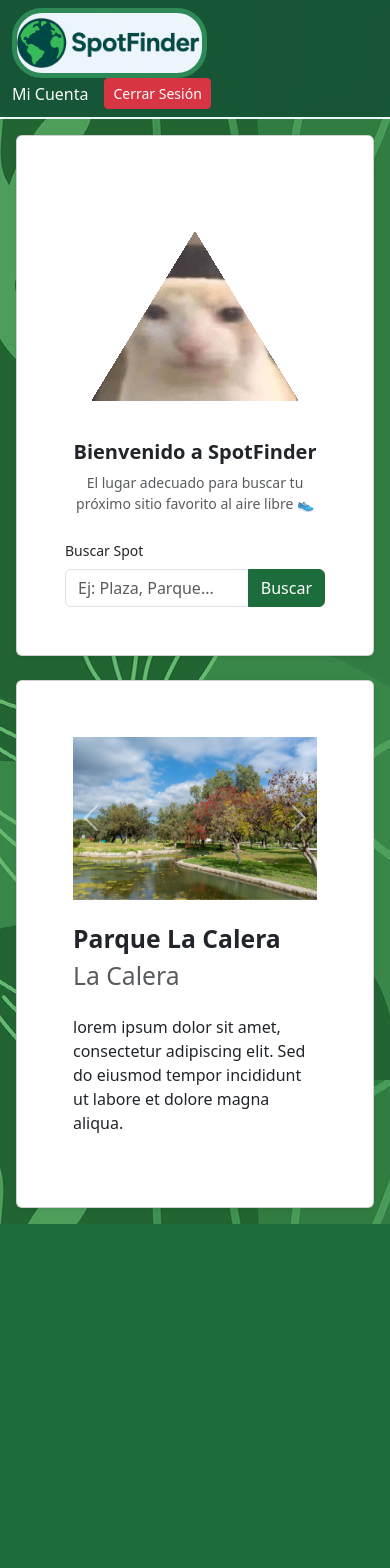
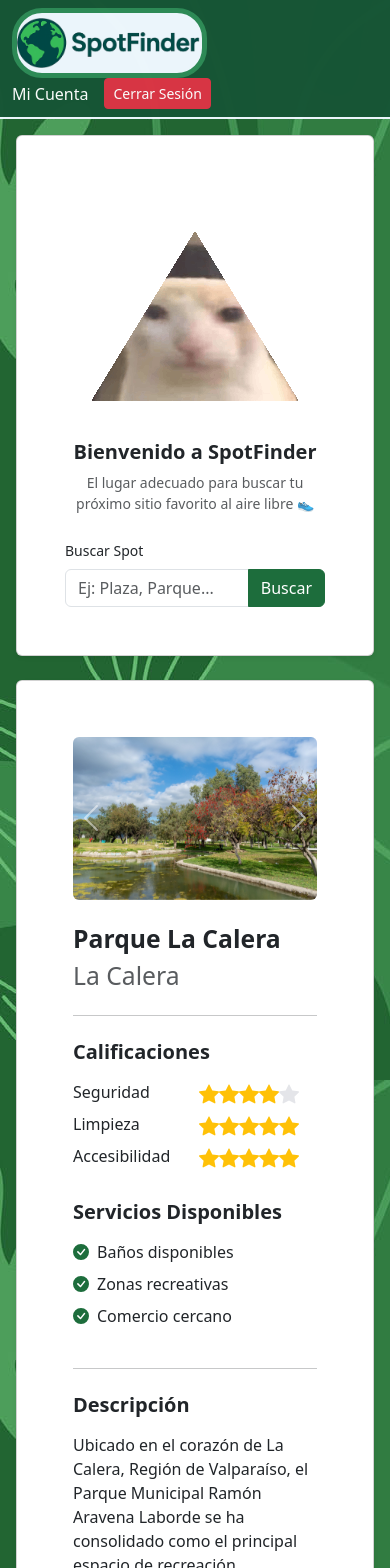
Before and after one commit to ChoripanAK47/SpotFinderReact, a React (Vite) app in the folder SpotFinderReact/: page /spot/1 in a window 390 px wide. Shown: the top 1568 px of the page. Before the commit the page ends 1224 px from the top, so only its background shows below. Built offline with nearby package versions, Linux system fonts and the light colour scheme.

Commit message:
Mejoras en la pagina del mapa

```diff
--- a/SpotFinderReact/src/data.js
+++ b/SpotFinderReact/src/data.js
@@ -2,51 +2,55 @@ export const spots = [
   {
     spotId: '1',
     nombre: 'Parque La Calera',
-    descripcion: 'lorem ipsum dolor sit amet, consectetur adipiscing elit. Sed do eiusmod tempor incididunt ut labore et dolore magna aliqua.',
-    ubicacion: { lat: -33.0232, lng: -71.5530 },
+    descripcion: `Ubicado en el corazón de La Calera, Región de Valparaíso, el Parque Municipal Ramón Aravena Laborde se ha consolidado como el principal espacio de recreación, encuentro comunitario y esparcimiento familiar de la comuna. Su nombre honra al exalcalde Ramón Aravena Laborde, figura clave en el desarrollo urbano local.
+
+    Durante años, el parque fue administrado bajo concesiones breves, lo que limitaba la posibilidad de ejecutar proyectos de largo plazo. Sin embargo, en octubre de 2023, se marcó un hito histórico: el municipio de La Calera, liderado por el alcalde Johnny Piraíno, logró firmar una concesión por 25 años con el Ministerio de Bienes Nacionales. Este acuerdo permitió planificar mejoras estructurales y sociales, como la instalación de una pista de patinaje, un parque para mascotas y un cierre perimetral financiado por el Fondo Nacional de Desarrollo Regional.
+
+    Hoy, el parque no solo representa un pulmón verde vital para la ciudad, sino también un símbolo de gestión comunitaria, visión urbana y compromiso con el bienestar de los caleranos y caleranas.`,
+    ubicacion: { lat: -32.787788, lng: -71.184983},
     fotosUrls: ['/imagenesSpots/ParqueLaCalera.jpg', '/imagenesSpots/ParqueLaCalera1.jpg', '/imagenesSpots/ParqueLaCalera2.jpg', '/imagenesSpots/ParqueLaCalera3.jpg'],
     comuna: 'La Calera',
     calificacionPromedio: { seguridad: 4, limpieza: 5, accesibilidad: 5 },
-    servicios: { tieneBanos: true, tieneZonasRecreativas: false, tieneComercioCercano: true }
+    servicios: { tieneBanos: true, tieneZonasRecreativas: true, tieneComercioCercano: true }
   },
   {
     spotId: '2',
     nombre: 'Skatepark La Calera',
     descripcion: 'Skatepark en La Calera.',
-    ubicacion: { lat: -33.0264, lng: -71.5503 },
+    ubicacion: { lat: -32.782243, lng: -71.189674 },
     fotosUrls: ['/imagenesSpots/SkateparkLaCalera.jpg'],
     comuna: 'La Calera',
-    calificacionPromedio: { seguridad: 4, limpieza: 4, accesibilidad: 5 },
+    calificacionPromedio: { seguridad: 2, limpieza: 3, accesibilidad: 3 },
     servicios: { tieneBanos: true, tieneZonasRecreativas: true, tieneComercioCercano: false }
   },
   {
     spotId: '3',
     nombre: 'Laguna Sausalito',
     descripcion: 'Laguna Sausalito.',
-    ubicacion: { lat: -33.0378, lng: -71.6310 },
+    ubicacion: { lat: -33.012848, lng: -71.537790 },
     fotosUrls: ['/imagenesSpots/LagunaSausalitoVina.jpg'],
     comuna: 'Viña del Mar',
     calificacionPromedio: { seguridad: 3, limpieza: 2, accesibilidad: 3 },
-    servicios: { tieneBanos: true, tieneZonasRecreativas: false, tieneComercioCercano: true }
+    servicios: { tieneBanos: true, tieneZonasRecreativas: true, tieneComercioCercano: true }
   },
   {
     spotId: '4',
     nombre: 'Plaza Cemento Melón',
     descripcion: 'Plaza Cemento Melón.',
-    ubicacion: { lat: -33.0378, lng: -71.6310 },
+    ubicacion: { lat: -32.790383, lng: -71.201871 },
     fotosUrls: ['/imagenesSpots/PlazaCementoMelonLaCalera.jpg'],
     comuna: 'La Calera',
-    calificacionPromedio: { seguridad: 3, limpieza: 2, accesibilidad: 3 },
-    servicios: { tieneBanos: true, tieneZonasRecreativas: false, tieneComercioCercano: true }
+    calificacionPromedio: { seguridad: 4, limpieza: 5, accesibilidad: 5 },
+    servicios: { tieneBanos: true, tieneZonasRecreativas: true, tieneComercioCercano: true }
   },
   {
     spotId: '5',
     nombre: 'Montañas Lorem Ipsum',
     descripcion: 'Montañas Lorem Ipsum.',
-    ubicacion: { lat: -33.0378, lng: -71.6310 },
+    ubicacion: { lat: -32.792875, lng: -71.187840 },
     fotosUrls: ['/imagenesSpots/Landscape.jpg'],
     comuna: 'Loremipsumjistán',
-    calificacionPromedio: { seguridad: 3, limpieza: 2, accesibilidad: 3 },
-    servicios: { tieneBanos: false, tieneZonasRecreativas: false, tieneComercioCercano: true }
+    calificacionPromedio: { seguridad: 3, limpieza: 5, accesibilidad: 1 },
+    servicios: { tieneBanos: false, tieneZonasRecreativas: true, tieneComercioCercano: false }
   },
 ];
--- a/SpotFinderReact/src/pages/MapPage.jsx
+++ b/SpotFinderReact/src/pages/MapPage.jsx
@@ -5,7 +5,7 @@ import { Link } from 'react-router-dom';
 
 const containerStyle = {
   width: '100%',
-  height: 'calc(100vh - 200px)', // Altura del mapa
+  height: 'calc(94vh - 200px)', // Altura del mapa
   borderRadius: '0.375rem'
 };
 
@@ -14,10 +14,42 @@ const center = {
   lng: -71.40
 };
 
+const mapOptions = {
+  zoomControl: true,
+  streetViewControl: true,
+  mapTypeControl: false,
+  fullscreenControl: false,
+  scrollwheel: true,
+  rotateControl: true,
+  minZoom: 9,
+  maxZoom: 15,
+};
+
+const StarRating = ({ rating, label }) => {
+  const totalStars = 5;
+  const filledStars = Math.round(rating);
+
+  return (
+    <div className="d-flex align-items-center mb-1 small">
+      <span className="me-2" style={{ minWidth: '80px' }}>{label}</span>
+      <div>
+        {[...Array(totalStars)].map((_, index) => (
+          <svg key={index} xmlns="[http://www.w3.org/2000/svg](http://www.w3.org/2000/svg)" width="16" height="16" fill={index < filledStars ? '#ffc107' : '#e4e5e9'} className="bi bi-star-fill" viewBox="0 0 16 16">
+            <path d="M3.612 15.443c-.386.198-.824-.149-.746-.592l.83-4.73L.173 6.765c-.329-.314-.158-.888.283-.95l4.898-.696L7.538.792c.197-.39.73-.39.927 0l2.184 4.327 4.898.696c.441.062.612.636.282.95l-3.522 3.356.83 4.73c.078.443-.36.79-.746.592L8 13.187l-4.389 2.256z"/>
+          </svg>
+        ))}
+      </div>
+    </div>
+  );
+};
+
 const MapPage = () => {
+  // 4. Carga del script de Google Maps con IDIOMA y REGIÓN
   const { isLoaded } = useJsApiLoader({
     id: 'google-map-script',
     googleMapsApiKey: import.meta.env.VITE_GOOGLE_MAPS_API_KEY,
+    language: 'es',
+    region: 'CL'
   });
 
   const [selectedSpot, setSelectedSpot] = useState(null);
@@ -27,7 +59,7 @@ const MapPage = () => {
   }
 
   return (
-    <div className="card shadow-sm mx-auto">
+    <div className="card shadow-sm">
       <div className="card-body p-2">
         <div className="row g-4">
           <div className="col-lg-8">
@@ -36,7 +68,7 @@ const MapPage = () => {
               mapContainerStyle={containerStyle}
               center={center}
               zoom={10}
-
+              options={mapOptions} // Aplicamos nuestras opciones personalizadas
             >
               {spots.map(spot => (
                 <Marker
@@ -50,7 +82,7 @@ const MapPage = () => {
           <div className="col-lg-4">
             <h2 className="h5 fw-bold mb-3">{selectedSpot ? 'Spot Seleccionado' : 'Spot Cercano'}</h2>
             {selectedSpot ? (
-              <div className="card h-100 shadow-sm">
+              <div className="card h-55 shadow-sm">
                 <img
                   src={selectedSpot.fotosUrls[0]}
                   alt={`Foto de ${selectedSpot.nombre}`}
@@ -60,6 +92,20 @@ const MapPage = () => {
                 <div className="card-body">
                   <h5 className="card-title fw-bold">{selectedSpot.nombre}</h5>
                   <p className="card-text text-muted">{selectedSpot.comuna}</p>
+
+                  <div className='my-3'>
+                    <StarRating rating={selectedSpot.calificacionPromedio.seguridad} label="Seguridad" />
+                    <StarRating rating={selectedSpot.calificacionPromedio.limpieza} label="Limpieza" />
+                    <StarRating rating={selectedSpot.calificacionPromedio.accesibilidad} label="Accesibilidad" />
+                  </div>
+                  <div className="col-md-6">
+                    <h5 className="fw-bold mb-3">Servicios Disponibles</h5>
+                    <ul className="list-unstyled">
+                      {selectedSpot.servicios.tieneBanos && <li className="mb-2 d-flex align-items-center"><svg xmlns="[http://www.w3.org/2000/svg](http://www.w3.org/2000/svg)" width="16" height="16" fill="currentColor" className="bi bi-check-circle-fill text-success me-2" viewBox="0 0 16 16"><path d="M16 8A8 8 0 1 1 0 8a8 8 0 0 1 16 0zm-3.97-3.03a.75.75 0 0 0-1.08.022L7.477 9.417 5.384 7.323a.75.75 0 0 0-1.06 1.06L6.97 11.03a.75.75 0 0 0 1.079-.02l3.992-4.99a.75.75 0 0 0-.01-1.05z"/></svg> Baños disponibles</li>}
+                      {selectedSpot.servicios.tieneZonasRecreativas && <li className="mb-2 d-flex align-items-center"><svg xmlns="[http://www.w3.org/2000/svg](http://www.w3.org/2000/svg)" width="16" height="16" fill="currentColor" className="bi bi-check-circle-fill text-success me-2" viewBox="0 0 16 16"><path d="M16 8A8 8 0 1 1 0 8a8 8 0 0 1 16 0zm-3.97-3.03a.75.75 0 0 0-1.08.022L7.477 9.417 5.384 7.323a.75.75 0 0 0-1.06 1.06L6.97 11.03a.75.75 0 0 0 1.079-.02l3.992-4.99a.75.75 0 0 0-.01-1.05z"/></svg> Zonas recreativas</li>}
+                      {selectedSpot.servicios.tieneComercioCercano && <li className="mb-2 d-flex align-items-center"><svg xmlns="[http://www.w3.org/2000/svg](http://www.w3.org/2000/svg)" width="16" height="16" fill="currentColor" className="bi bi-check-circle-fill text-success me-2" viewBox="0 0 16 16"><path d="M16 8A8 8 0 1 1 0 8a8 8 0 0 1 16 0zm-3.97-3.03a.75.75 0 0 0-1.08.022L7.477 9.417 5.384 7.323a.75.75 0 0 0-1.06 1.06L6.97 11.03a.75.75 0 0 0 1.079-.02l3.992-4.99a.75.75 0 0 0-.01-1.05z"/></svg> Comercio cercano</li>}
+                    </ul>
+                  </div>
                   <div className="d-grid">
                     <Link to={`/spot/${selectedSpot.spotId}`} className="btn btn-success fw-semibold">
                       Conocer
--- a/SpotFinderReact/src/pages/SpotDetailPage.jsx
+++ b/SpotFinderReact/src/pages/SpotDetailPage.jsx
@@ -1,6 +1,25 @@
 import React from 'react';
 import { useParams } from 'react-router-dom';
 import { spots } from '../data';
+
+// Componente auxiliar para renderizar las estrellas de calificación
+const StarRating = ({ rating, label }) => {
+  const totalStars = 5;
+  const filledStars = Math.round(rating);
+
+  return (
+    <div className="d-flex align-items-center mb-2">
+      <span className="me-3" style={{ minWidth: '110px' }}>{label}</span>
+      <div>
+        {[...Array(totalStars)].map((_, index) => (
+          <svg key={index} xmlns="[http://www.w3.org/2000/svg](http://www.w3.org/2000/svg)" width="20" height="20" fill={index < filledStars ? '#ffc107' : '#e4e5e9'} className="bi bi-star-fill" viewBox="0 0 16 16">
+            <path d="M3.612 15.443c-.386.198-.824-.149-.746-.592l.83-4.73L.173 6.765c-.329-.314-.158-.888.283-.95l4.898-.696L7.538.792c.197-.39.73-.39.927 0l2.184 4.327 4.898.696c.441.062.612.636.282.95l-3.522 3.356.83 4.73c.078.443-.36.79-.746.592L8 13.187l-4.389 2.256z"/>
+          </svg>
+        ))}
+      </div>
+    </div>
+  );
+};
 
 const SpotDetailPage = () => {
   const { id } = useParams();
@@ -15,7 +34,7 @@ const SpotDetailPage = () => {
       <div className="card-body p-4">
         {/* Carrusel de fotos */}
         <div id="carouselExample" className="carousel slide mb-4" data-bs-ride="carousel">
-          <div className="carousel-inner">
+          <div className="carousel-inner rounded">
             {spot.fotosUrls.map((foto, idx) => (
               <div
                 className={`carousel-item${idx === 0 ? ' active' : ''}`}
@@ -25,7 +44,7 @@ const SpotDetailPage = () => {
                   src={foto}
                   className="d-block w-100"
                   alt={`Foto ${idx + 1} de ${spot.nombre}`}
-                  style={{ maxHeight: '400px', objectFit: 'cover' }}
+                  style={{ maxHeight: '450px', objectFit: 'cover' }}
                 />
               </div>
             ))}
@@ -43,9 +62,40 @@ const SpotDetailPage = () => {
             </>
           )}
         </div>
+
         <h1 className="card-title h2 fw-bold">{spot.nombre}</h1>
         <h2 className="text-muted mb-4">{spot.comuna}</h2>
-        <p>{spot.descripcion}</p>
+
+        <hr className="my-4" />
+
+        {/* Sección de Calificaciones y Servicios */}
+        <div className="row">
+          <div className="col-md-6 mb-4 mb-md-0">
+            <h5 className="fw-bold mb-3">Calificaciones</h5>
+            <StarRating rating={spot.calificacionPromedio.seguridad} label="Seguridad" />
+            <StarRating rating={spot.calificacionPromedio.limpieza} label="Limpieza" />
+            <StarRating rating={spot.calificacionPromedio.accesibilidad} label="Accesibilidad" />
+          </div>
+          <div className="col-md-6">
+            <h5 className="fw-bold mb-3">Servicios Disponibles</h5>
+            <ul className="list-unstyled">
+              {spot.servicios.tieneBanos && <li className="mb-2 d-flex align-items-center"><svg xmlns="[http://www.w3.org/2000/svg](http://www.w3.org/2000/svg)" width="16" height="16" fill="currentColor" className="bi bi-check-circle-fill text-success me-2" viewBox="0 0 16 16"><path d="M16 8A8 8 0 1 1 0 8a8 8 0 0 1 16 0zm-3.97-3.03a.75.75 0 0 0-1.08.022L7.477 9.417 5.384 7.323a.75.75 0 0 0-1.06 1.06L6.97 11.03a.75.75 0 0 0 1.079-.02l3.992-4.99a.75.75 0 0 0-.01-1.05z"/></svg> Baños disponibles</li>}
+              {spot.servicios.tieneZonasRecreativas && <li className="mb-2 d-flex align-items-center"><svg xmlns="[http://www.w3.org/2000/svg](http://www.w3.org/2000/svg)" width="16" height="16" fill="currentColor" className="bi bi-check-circle-fill text-success me-2" viewBox="0 0 16 16"><path d="M16 8A8 8 0 1 1 0 8a8 8 0 0 1 16 0zm-3.97-3.03a.75.75 0 0 0-1.08.022L7.477 9.417 5.384 7.323a.75.75 0 0 0-1.06 1.06L6.97 11.03a.75.75 0 0 0 1.079-.02l3.992-4.99a.75.75 0 0 0-.01-1.05z"/></svg> Zonas recreativas</li>}
+              {spot.servicios.tieneComercioCercano && <li className="mb-2 d-flex align-items-center"><svg xmlns="[http://www.w3.org/2000/svg](http://www.w3.org/2000/svg)" width="16" height="16" fill="currentColor" className="bi bi-check-circle-fill text-success me-2" viewBox="0 0 16 16"><path d="M16 8A8 8 0 1 1 0 8a8 8 0 0 1 16 0zm-3.97-3.03a.75.75 0 0 0-1.08.022L7.477 9.417 5.384 7.323a.75.75 0 0 0-1.06 1.06L6.97 11.03a.75.75 0 0 0 1.079-.02l3.992-4.99a.75.75 0 0 0-.01-1.05z"/></svg> Comercio cercano</li>}
+            </ul>
+          </div>
+        </div>
+
+        <hr className="my-4" />
+
+        {/* Descripción con párrafos separados */}
+        <div>
+          <h5 className="fw-bold mb-3">Descripción</h5>
+          {spot.descripcion.split('\n').map((paragraph, index) => (
+            paragraph.trim() !== '' && <p key={index} className="mb-3">{paragraph}</p>
+          ))}
+        </div>
+
       </div>
     </div>
   );
```
